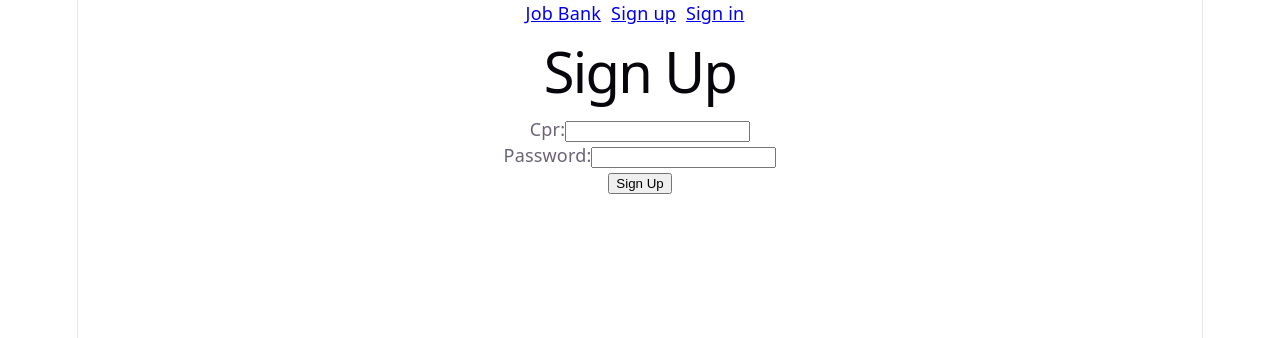
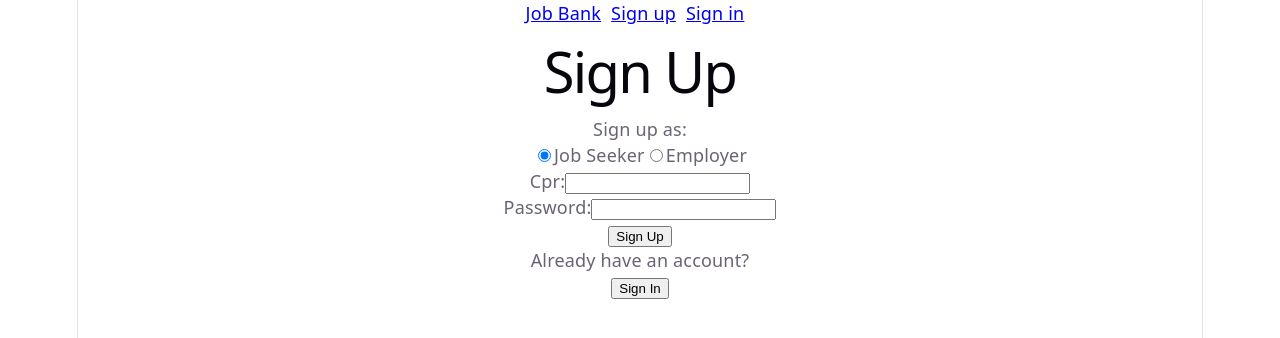
Before and after one commit to mhdrash/workwave-frontend, a React (Vite) app: page /sign-up in a window 1280 px wide. Shown: the top 338 px of the page. Built offline with nearby package versions, Linux system fonts and the light colour scheme; no server answers.

Commit message:
last touches before the style

```diff
--- a/src/components/Navbar.jsx
+++ b/src/components/Navbar.jsx
@@ -1,11 +1,13 @@
-import { Link } from 'react-router'
+import { Link, useNavigate } from 'react-router'
 
 function Navbar({ user, setUser }) {
+  const navigate = useNavigate()
 
 
   function logOut() {
     localStorage.removeItem('token')
     setUser(null)
+    navigate('/')
   }
 
   return (
@@ -21,7 +23,7 @@ function Navbar({ user, setUser }) {
           <Link className='nav-item' to='/my-applications'>My Applications</Link>
           <Link className='nav-item' to='/profile'>Profile</Link>
           <Link className='nav-item' to='/job-card'>Job Card</Link>
-          <Link className='nav-item' to='/job-list'>Job List</Link>
+          {/* <Link className='nav-item' to='/job-list'>Job List</Link> */}
           <Link className='nav-item' to='/company-form'>Company Form</Link>
           <Link className='nav-item' to='/job-form'>Job Form</Link>
           {/* <Link className='nav-item' to='/job-details'>Job Details</Link> */}
--- a/src/pages/Dashboard.jsx
+++ b/src/pages/Dashboard.jsx
@@ -3,30 +3,29 @@ import { useEffect, useState } from 'react'
 
 function Dashboard({ user }) {
   const [profile, setProfile] = useState(null);
-
-
-async function fetchProfile() {
-    try {
-      const response = await axios.get(`${import.meta.env.VITE_BACKEND_URL}/profile/${user._id}`);
-      setProfile(response.data);
-    } catch (error) {
-      console.error('Error fetching profile:', error);
-    }
-  }
+  const profileDetails = profile?.profile;
 
   useEffect(() => {
-    fetchProfile();
-  }, );
+    axios.get(`${import.meta.env.VITE_BACKEND_URL}/profile/${user._id}`)
+      .then((response) => {
+        setProfile(response.data);
+      })
+      .catch((error) => {
+        console.error('Error fetching profile:', error);
+      });
+  }, [user._id]);
 
   return (
     <div>
         <h1>Welcome {user.cpr}</h1>
         <h2>Profile:</h2>
-        {profile && (
+        {profileDetails ? (
             <div>
-                <p>Name: {profile.profile.name}</p>
-                <p>About: {profile.profile.about}</p>
+                <p>Name: {profileDetails.name}</p>
+                <p>About: {profileDetails.about}</p>
             </div>
+        ) : (
+            <p>You have not created a profile yet.</p>
         )}
     </div>
   )
--- a/src/pages/JobBank.jsx
+++ b/src/pages/JobBank.jsx
@@ -28,7 +28,7 @@ function JobBank({ user }) {
 
   const handleApply = (jobId) => {
     if (!user) {
-      navigate('/sign-in');
+      navigate('/sign-up');
       return;
     }
 
--- a/src/pages/Signup.jsx
+++ b/src/pages/Signup.jsx
@@ -6,13 +6,19 @@ function Signup() {
   const [formData, setFormData] = useState({
     cpr: '',
     password: '',
+    is_employer: false,
   });
   const [errorMessage, setErrorMessage] = useState('');
 
   const navigate = useNavigate();
 
   const handleChange = (event) => {
-    setFormData({ ...formData, [event.target.name]: event.target.value });
+    const value =
+      event.target.name === 'is_employer'
+        ? event.target.value === 'true'
+        : event.target.value;
+
+    setFormData({ ...formData, [event.target.name]: value });
   };
 
   async function handleSubmit(event){
@@ -31,6 +37,32 @@ function Signup() {
     <div>
       <h1>Sign Up</h1>
       <form onSubmit={handleSubmit}>
+        <div>
+          <p>Sign up as:</p>
+          <label htmlFor="jobseeker">
+            <input
+              id="jobseeker"
+              name="is_employer"
+              type="radio"
+              value="false"
+              checked={!formData.is_employer}
+              onChange={handleChange}
+            />
+            Job Seeker
+          </label>
+          <label htmlFor="employer">
+            <input
+              id="employer"
+              name="is_employer"
+              type="radio"
+              value="true"
+              checked={formData.is_employer}
+              onChange={handleChange}
+            />
+            Employer
+          </label>
+        </div>
+
         <div>
           <label htmlFor="cpr">Cpr:</label>
           <input
@@ -55,6 +87,10 @@ function Signup() {
         </div>
         <button type="submit">Sign Up</button>
       </form>
+      <p>Already have an account?</p>
+      <button type="button" onClick={() => navigate('/sign-in')}>
+        Sign In
+      </button>
       {errorMessage && <p style={{ color: 'red' }} role="alert">{errorMessage}</p>}
     </div>
   );
```
